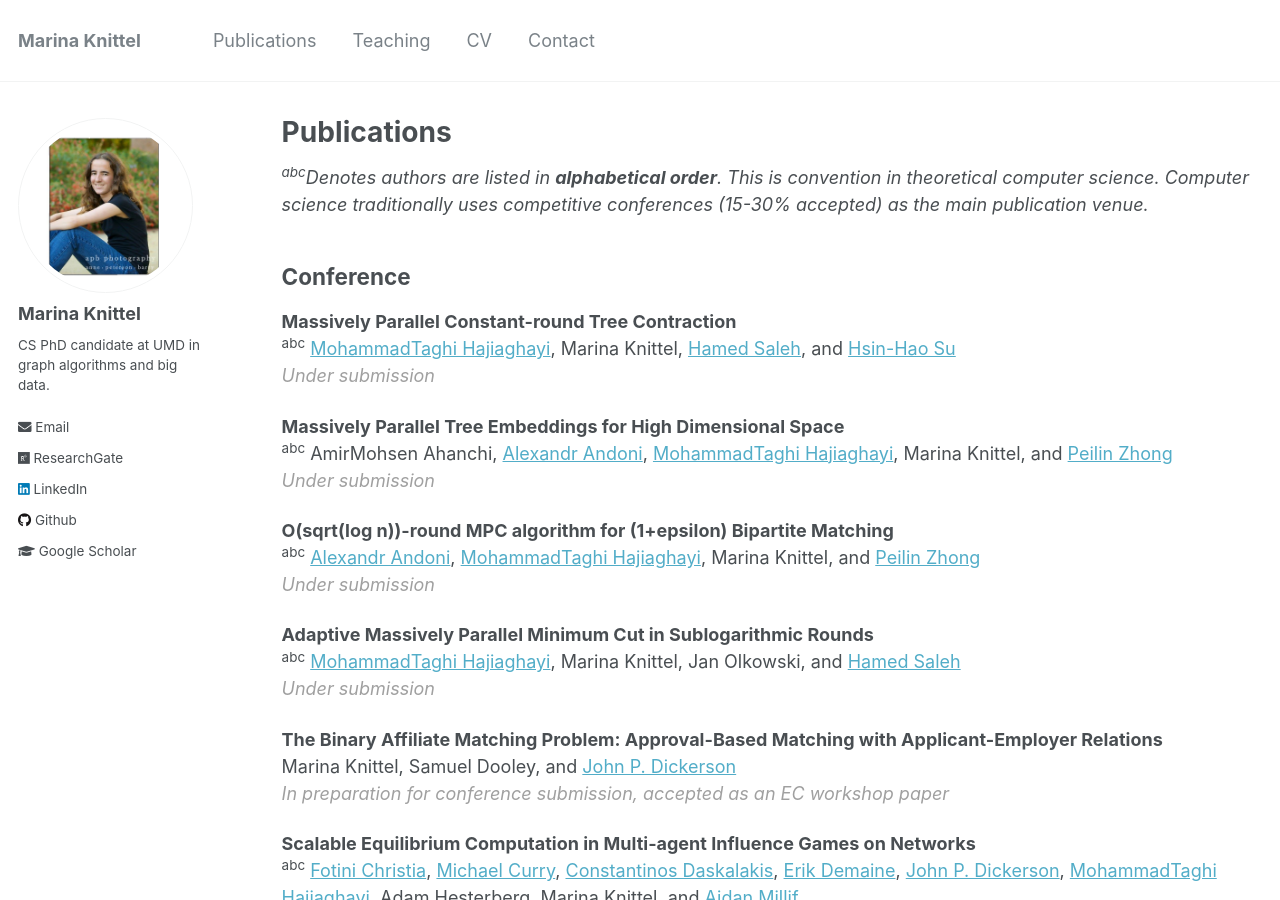
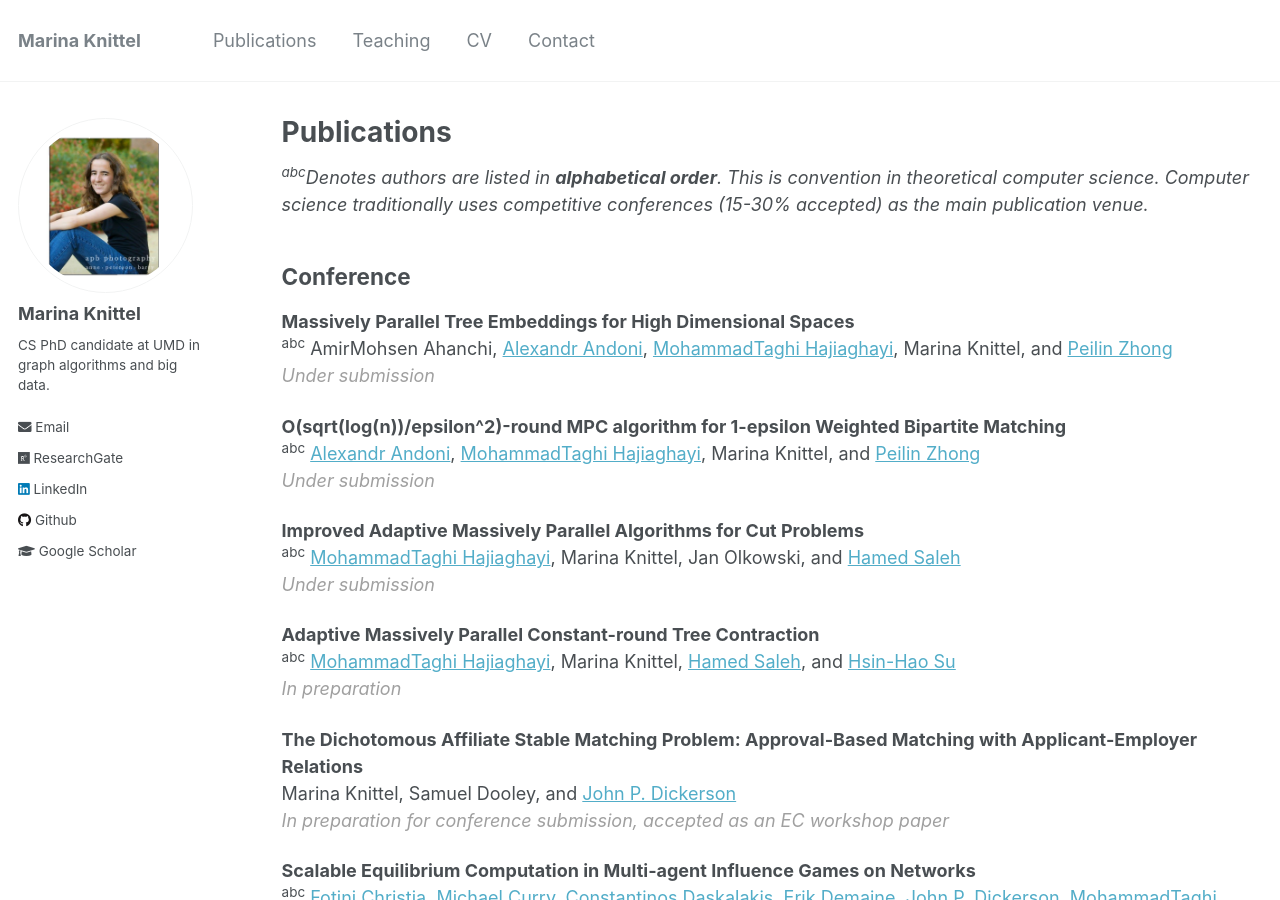
Before and after one commit to mknittel/mknittel.github.io, a Jekyll site: the page built from _pages/publications.md, in a window 1280 px wide and 900 px high. Built offline with Jekyll 4.4.1, drawn with Linux system fonts in a browser that asks for light colours.

Commit message:
Updating for publication submission cycle

```diff
--- a/_pages/publications.md
+++ b/_pages/publications.md
@@ -23,23 +23,23 @@ author_profile: true
 Computer science traditionally uses competitive conferences (15-30% accepted) as the main publication venue.*
 
 ## Conference
-**Massively Parallel Constant-round Tree Contraction**<br/>
-<sup>abc</sup> [MohammadTaghi Hajiaghayi](https://www.cs.umd.edu/~hajiagha/), Marina Knittel, [Hamed Saleh](https://www.cs.umd.edu/~hamed/), and [Hsin-Hao Su](https://sites.google.com/site/distributedhsinhao/)<br/>
-<span style="color:#A0A0A0">*Under submission*</span>
-
-**Massively Parallel Tree Embeddings for High Dimensional Space**<br/>
+**Massively Parallel Tree Embeddings for High Dimensional Spaces**<br/>
 <sup>abc</sup> AmirMohsen Ahanchi, [Alexandr Andoni](http://www.cs.columbia.edu/~andoni/), [MohammadTaghi Hajiaghayi](https://www.cs.umd.edu/~hajiagha/), Marina Knittel, and [Peilin Zhong](http://www.cs.columbia.edu/~peilin/)<br/>
 <span style="color:#A0A0A0">*Under submission*</span>
 
-**O(sqrt(log n))-round MPC algorithm for (1+epsilon) Bipartite Matching**<br/>
+**O(sqrt(log(n))/epsilon^2)-round MPC algorithm for 1-epsilon Weighted Bipartite Matching**<br/>
 <sup>abc</sup> [Alexandr Andoni](http://www.cs.columbia.edu/~andoni/), [MohammadTaghi Hajiaghayi](https://www.cs.umd.edu/~hajiagha/), Marina Knittel, and [Peilin Zhong](http://www.cs.columbia.edu/~peilin/)<br/>
 <span style="color:#A0A0A0">*Under submission*</span>
 
-**Adaptive Massively Parallel Minimum Cut in Sublogarithmic Rounds**<br/>
+**Improved Adaptive Massively Parallel Algorithms for Cut Problems**<br/>
 <sup>abc</sup> [MohammadTaghi Hajiaghayi](https://www.cs.umd.edu/~hajiagha/), Marina Knittel, Jan Olkowski, and [Hamed Saleh](https://www.cs.umd.edu/~hamed/)<br/>
 <span style="color:#A0A0A0">*Under submission*</span>
 
-**The Binary Affiliate Matching Problem: Approval-Based Matching with Applicant-Employer Relations**<br/>
+**Adaptive Massively Parallel Constant-round Tree Contraction**<br/>
+<sup>abc</sup> [MohammadTaghi Hajiaghayi](https://www.cs.umd.edu/~hajiagha/), Marina Knittel, [Hamed Saleh](https://www.cs.umd.edu/~hamed/), and [Hsin-Hao Su](https://sites.google.com/site/distributedhsinhao/)<br/>
+<span style="color:#A0A0A0">*In preparation*</span>
+
+**The Dichotomous Affiliate Stable Matching Problem: Approval-Based Matching with Applicant-Employer Relations**<br/>
 Marina Knittel, Samuel Dooley, and [John P. Dickerson](http://jpdickerson.com/)<br/>
 <span style="color:#A0A0A0">*In preparation for conference submission, accepted as an EC workshop paper*</span>
 
```
Also changed, not shown: _pages/about.md (+1 -1 lines), 1 other file.
